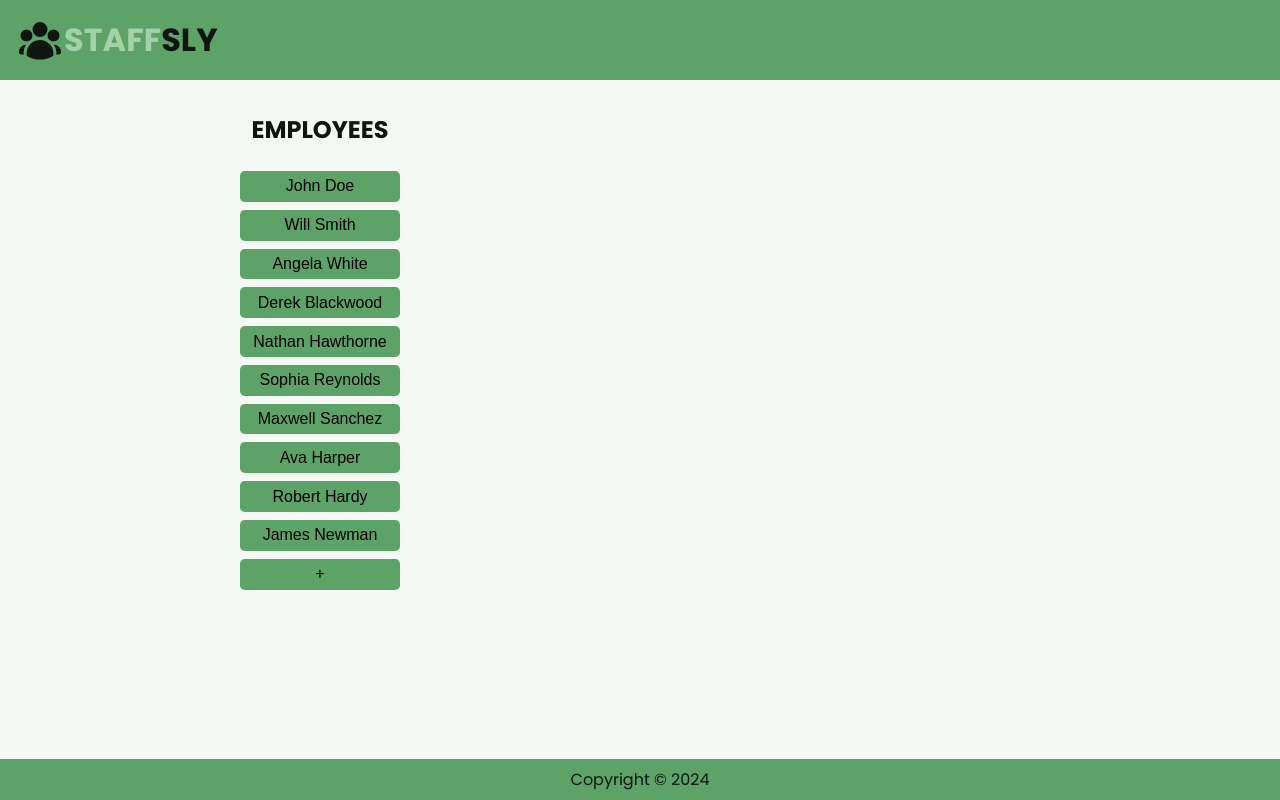
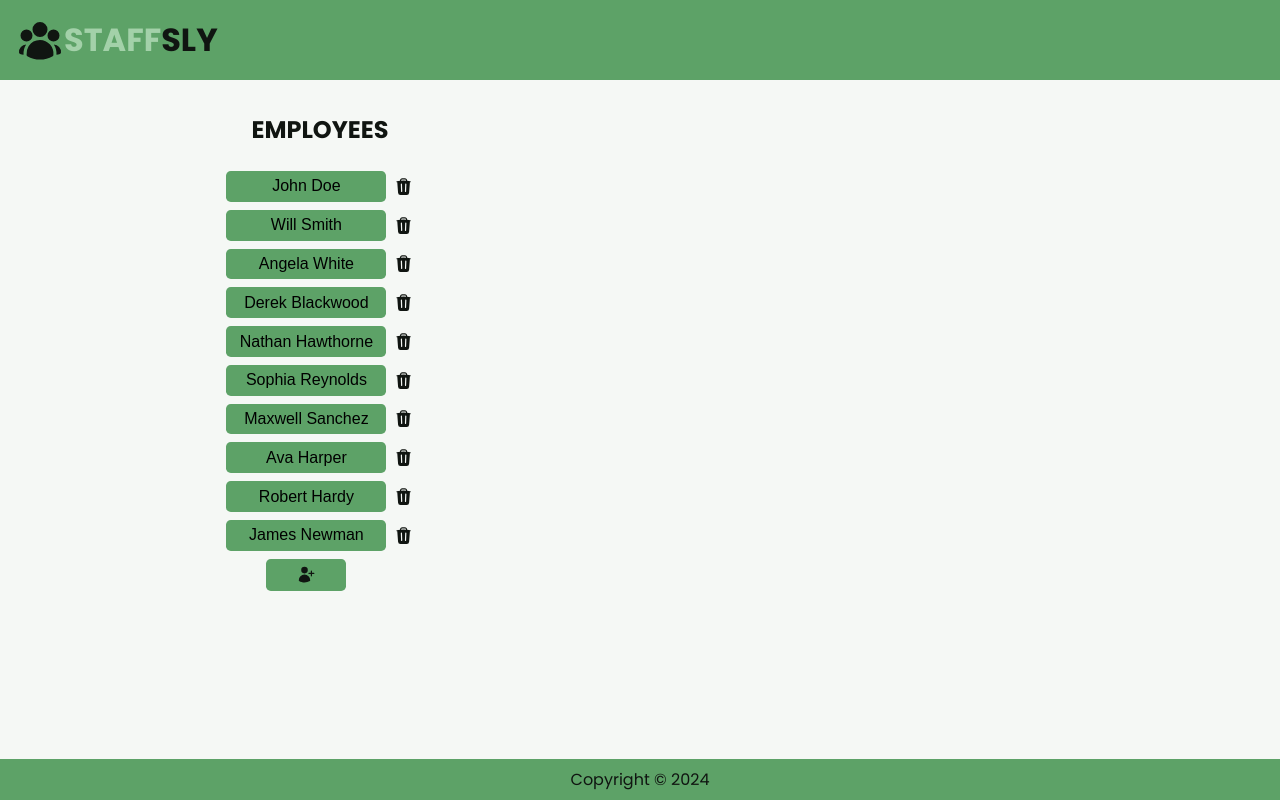
Before and after one commit to jankier/employee_manager_front, an Angular app in the folder employee_manager/: page / in a window 1280 px wide. Built offline with nearby package versions, Linux system fonts and the light colour scheme.

Commit message:
added delete employee button, adjusted scss styling

```diff
--- a/employee_manager/src/app/employee/employee.component.html
+++ b/employee_manager/src/app/employee/employee.component.html
@@ -13,7 +13,7 @@
       </div>
       <div class="employee__column">
         <label class="employee__label">Name</label>
-        <input class="employee__details-input" [formControl]="employeeForm.controls.name" placeholder="name" maxlength="20" />
+        <input class="employee__details-input" [formControl]="employeeForm.controls.name" placeholder="Name" maxlength="20" />
         @if (employeeForm.controls.name.hasError('required') && !employeeForm.controls.name.untouched) {
           <span class="employee__error-message">Name is required!</span>
         } @else if (employeeForm.controls.name.hasError('minlength')) {
@@ -24,7 +24,7 @@
       </div>
       <div class="employee__column">
         <label class="employee__label">Surname</label>
-        <input class="employee__details-input" [formControl]="employeeForm.controls.surname" placeholder="surname" maxlength="20" />
+        <input class="employee__details-input" [formControl]="employeeForm.controls.surname" placeholder="Surname" maxlength="20" />
         @if (employeeForm.controls.surname.hasError('required') && !employeeForm.controls.surname.untouched) {
           <span class="employee__error-message">Surname is required!</span>
         } @else if (employeeForm.controls.surname.hasError('minlength')) {
@@ -58,7 +58,7 @@
       </div>
       <div class="employee__column">
         <label class="employee__label">Manager</label>
-        <input class="employee__details-input" [formControl]="employeeForm.controls.manager" placeholder="manager" maxlength="40" />
+        <input class="employee__details-input" [formControl]="employeeForm.controls.manager" placeholder="Manager" maxlength="40" />
         @if (employeeForm.controls.manager.hasError('required') && !employeeForm.controls.manager.untouched) {
           <span class="employee__error-message">Manager is required!</span>
         } @else if (employeeForm.controls.manager.hasError('minlength')) {
--- a/employee_manager/src/app/employee/employee.component.scss
+++ b/employee_manager/src/app/employee/employee.component.scss
@@ -15,6 +15,7 @@
     width: $max-width24;
     background-color: var(--background);
     box-shadow: $shadow;
+    align-items: center;
 
     &__title {
       display: flex;
@@ -75,19 +76,32 @@
       background-color: var(--secondary);
     }
 
-    &__button {
-      background-color: var(--background);
+    &__button:enabled {
       cursor: pointer;
       font-size: $font-size1;
       padding: $padding04;
       outline: none;
-      border: $border-style;
+      border: none;
+      width: 25%;
       border-radius: $border-radius03;
+      background-color: var(--primary);
       transition: background-color $time ease-in;
     }
 
-    &__button:hover {
+    &__button:enabled:hover {
       background-color: var(--secondary);
+    }
+
+    &__button:disabled {
+      cursor: pointer;
+      font-size: $font-size1;
+      padding: $padding04;
+      outline: none;
+      border: none;
+      width: 25%;
+      border-radius: $border-radius03;
+      background-color: var(--secondary);
+      transition: background-color $time ease-in;
     }
 
     &__error-message {
--- a/employee_manager/src/app/home-page/home-page.component.html
+++ b/employee_manager/src/app/home-page/home-page.component.html
@@ -9,10 +9,23 @@
           <button class="home__list-button" type="button" (click)="onSelect(employee)" [class.selected]="employee.id === selectedEmployee?.id">
             <span>{{ employee.name }} {{ employee.surname }}</span>
           </button>
+          <div class="home__list-delete" type="button" (click)="deleteEmployee(employee)">
+            <svg xmlns="http://www.w3.org/2000/svg" viewBox="0 0 24 24" fill="currentColor" class="home__delete-icon">
+              <path
+                fill-rule="evenodd"
+                d="M16.5 4.478v.227a48.816 48.816 0 0 1 3.878.512.75.75 0 1 1-.256 1.478l-.209-.035-1.005 13.07a3 3 0 0 1-2.991 2.77H8.084a3 3 0 0 1-2.991-2.77L4.087 6.66l-.209.035a.75.75 0 0 1-.256-1.478A48.567 48.567 0 0 1 7.5 4.705v-.227c0-1.564 1.213-2.9 2.816-2.951a52.662 52.662 0 0 1 3.369 0c1.603.051 2.815 1.387 2.815 2.951Zm-6.136-1.452a51.196 51.196 0 0 1 3.273 0C14.39 3.05 15 3.684 15 4.478v.113a49.488 49.488 0 0 0-6 0v-.113c0-.794.609-1.428 1.364-1.452Zm-.355 5.945a.75.75 0 1 0-1.5.058l.347 9a.75.75 0 1 0 1.499-.058l-.346-9Zm5.48.058a.75.75 0 1 0-1.498-.058l-.347 9a.75.75 0 0 0 1.5.058l.345-9Z"
+                clip-rule="evenodd" />
+            </svg>
+          </div>
         </li>
       }
       <li class="home__list-element">
-        <button class="home__list-button" (click)="onAdd()" [class.selected]="selectedEmployee?.id === this.calculateNewId()">+</button>
+        <button class="home__list-add" type="button" (click)="onAdd()" [class.selected]="selectedEmployee?.id === this.calculateNewId()">
+          <svg xmlns="http://www.w3.org/2000/svg" viewBox="0 0 24 24" fill="currentColor" class="home__add-icon">
+            <path
+              d="M5.25 6.375a4.125 4.125 0 1 1 8.25 0 4.125 4.125 0 0 1-8.25 0ZM2.25 19.125a7.125 7.125 0 0 1 14.25 0v.003l-.001.119a.75.75 0 0 1-.363.63 13.067 13.067 0 0 1-6.761 1.873c-2.472 0-4.786-.684-6.76-1.873a.75.75 0 0 1-.364-.63l-.001-.122ZM18.75 7.5a.75.75 0 0 0-1.5 0v2.25H15a.75.75 0 0 0 0 1.5h2.25v2.25a.75.75 0 0 0 1.5 0v-2.25H21a.75.75 0 0 0 0-1.5h-2.25V7.5Z" />
+          </svg>
+        </button>
       </li>
     </ul>
   </div>
--- a/employee_manager/src/app/home-page/home-page.component.scss
+++ b/employee_manager/src/app/home-page/home-page.component.scss
@@ -1,4 +1,7 @@
 @import '../../variables/variables';
+
+$width1_2: 1.2rem;
+$m-1_7: -1.7rem;
 
 .home__component {
   display: flex;
@@ -35,9 +38,13 @@
     &__list-element {
       display: flex;
       justify-content: center;
+      gap: $gap05;
     }
 
     &__list-button {
+      display: flex;
+      justify-content: center;
+      align-items: center;
       font-size: $font-size1;
       border-radius: $border-radius03;
       outline: none;
@@ -56,5 +63,51 @@
     &__list-button.selected {
       background-color: var(--secondary);
     }
+
+    &__list-add {
+      display: flex;
+      justify-content: center;
+      align-items: center;
+      border-radius: $border-radius03;
+      outline: none;
+      width: 5rem;
+      padding: $padding04;
+      cursor: pointer;
+      border-style: none;
+      background-color: var(--primary);
+      transition: background-color $time ease-in;
+      margin-left: $m-1_7;
+    }
+
+    &__list-add:hover {
+      background-color: var(--secondary);
+    }
+
+    &__list-add.selected {
+      background-color: var(--secondary);
+    }
+
+    &__add-icon {
+      width: $width1_2;
+      color: var(--text);
+    }
+
+    &__list-delete {
+      display: flex;
+      justify-content: center;
+      align-items: center;
+      cursor: pointer;
+    }
+
+    &__delete-icon {
+      width: $width1_2;
+      height: auto;
+      color: var(--text);
+      transition: color $time ease-in;
+    }
+
+    &__delete-icon:hover {
+      color: $disabled-color;
+    }
   }
 }
--- a/employee_manager/src/app/home-page/home-page.component.ts
+++ b/employee_manager/src/app/home-page/home-page.component.ts
@@ -42,4 +42,9 @@ export class HomePageComponent {
       manager: '',
     };
   }
+
+  deleteEmployee(employee: Employee): void {
+    const itemIndex: number = this.employees.indexOf(employee);
+    this.employees.splice(itemIndex, 1);
+  }
 }
--- a/employee_manager/src/app/reusable/dropdown/dropdown.component.html
+++ b/employee_manager/src/app/reusable/dropdown/dropdown.component.html
@@ -1,5 +1,5 @@
 <select class="dropdown" #element (change)="onSelected(element.value)">
-  <option class="dropdown__default">select</option>
+  <option class="dropdown__default">Select</option>
   @for (element of listElements; track element) {
     <option class="dropdown__option">{{ element }}</option>
   }
--- a/employee_manager/src/app/reusable/dropdown/dropdown.component.scss
+++ b/employee_manager/src/app/reusable/dropdown/dropdown.component.scss
@@ -1,7 +1,6 @@
 @import '../../../variables/variables';
 
 $width5: 5rem;
-$default-color: #75758a;
 
 .dropdown {
   border: $border-style;
@@ -15,6 +14,6 @@ $default-color: #75758a;
   cursor: pointer;
 
   &__default {
-    color: $default-color;
+    color: $disabled-color;
   }
 }
--- a/employee_manager/src/variables/variables.scss
+++ b/employee_manager/src/variables/variables.scss
@@ -15,3 +15,4 @@ $max-width24: 24rem;
 $width10: 10rem;
 $time: 0.2s;
 $m2: 2rem;
+$disabled-color: #75758a;
```
